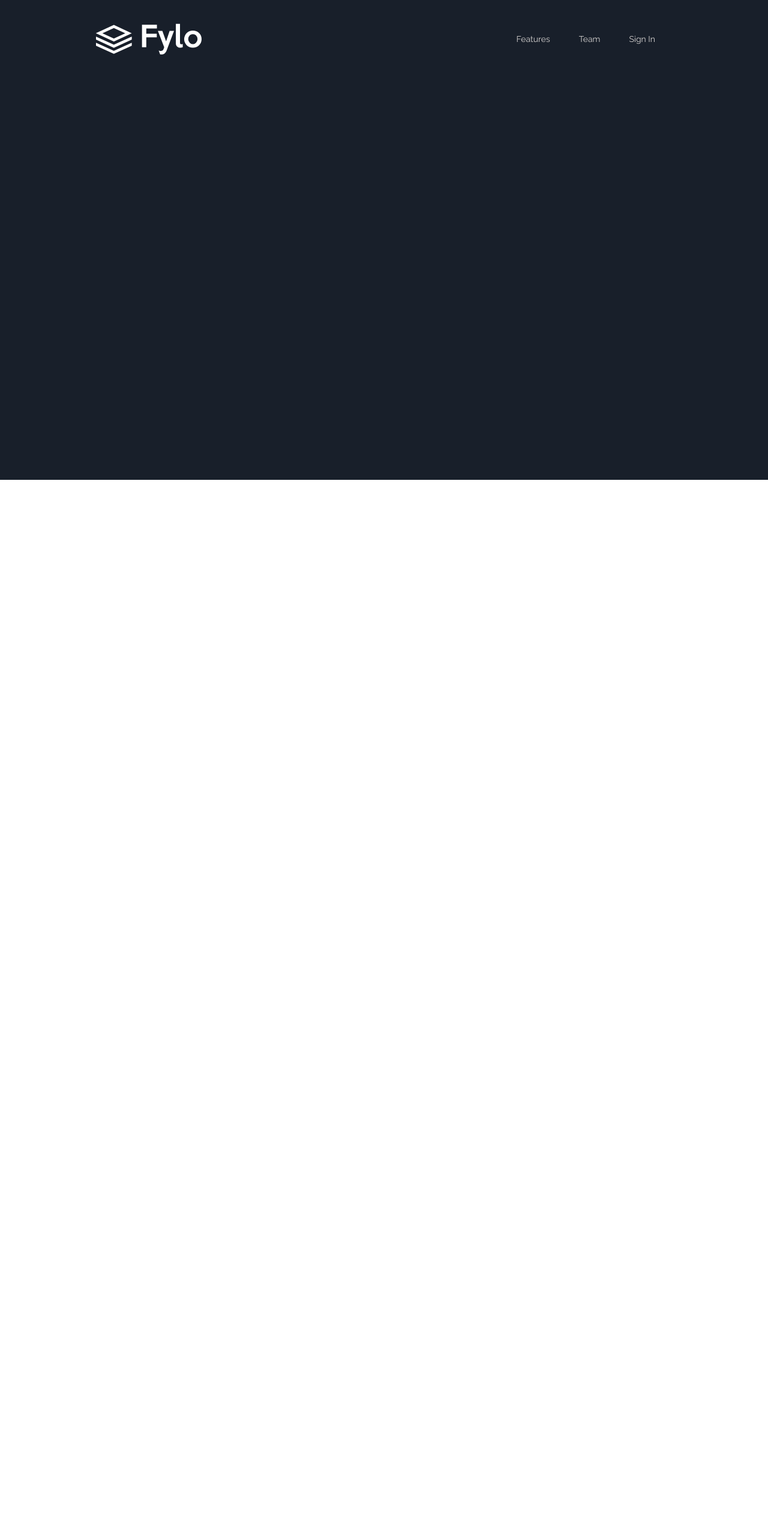
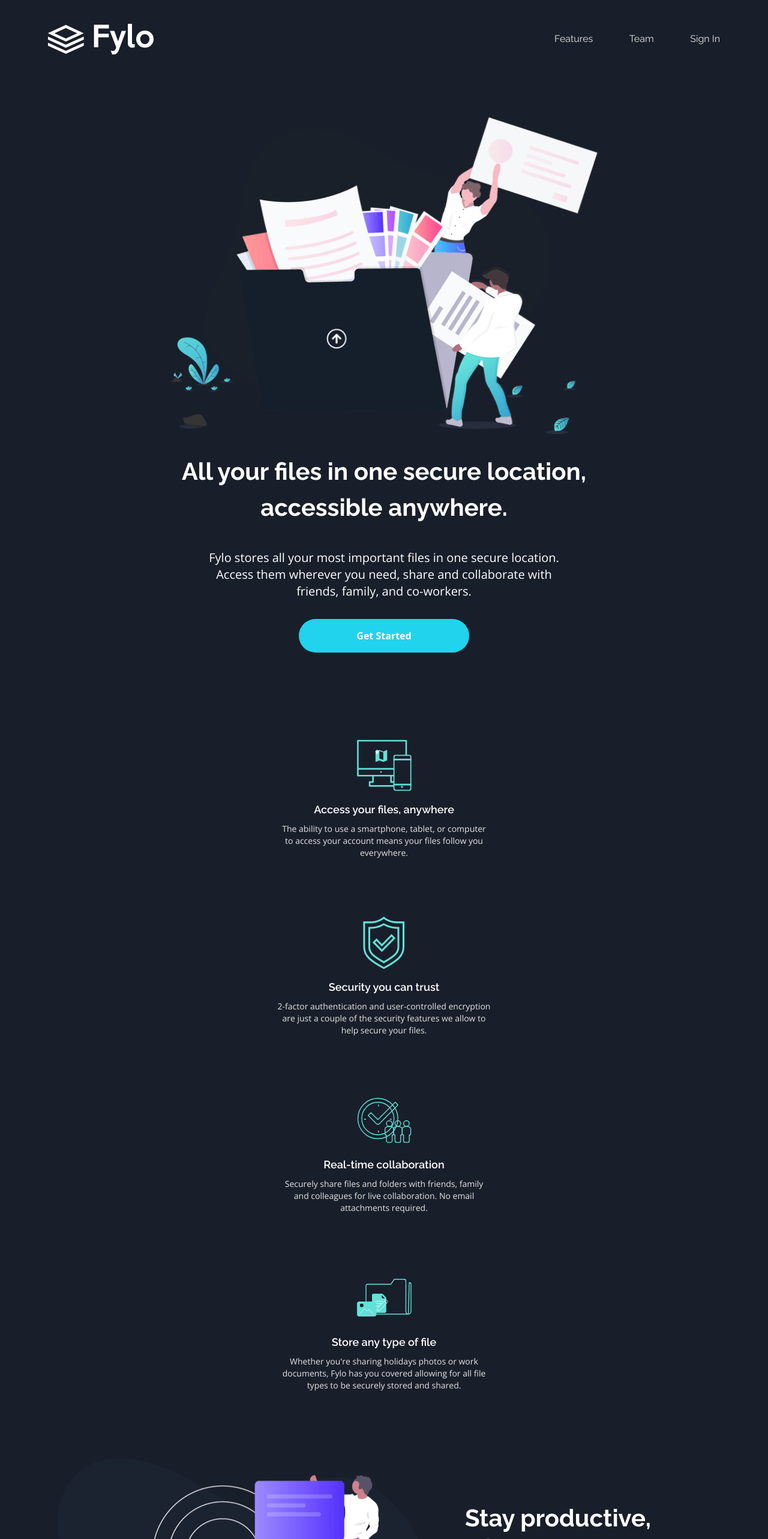
Before and after one commit to mjclaypool/Fylo-Landing-Page, a React (Vite) app: page / in a window 1280 px wide. Shown: the top 2566 px of the page at 60% size. Before the commit the page ends 800 px from the top, so only its background shows below. Built offline with nearby package versions, Linux system fonts and the light colour scheme.

Commit message:
Add main components
Created components for the header, hero, features, learn more, testimonials, and footer sections.

```diff
--- a/src/App.jsx
+++ b/src/App.jsx
@@ -1,10 +1,22 @@
-import Header from './components/Header'
+import Header from './components/Header';
+import Hero from './components/Hero';
+import Features from './components/Features';
+import LearnMore from './components/LearnMore';
+import Testimonials from './components/Testimonials';
+import SignUp from './components/SignUp';
+import Footer from './components/Footer';
 import './index.css'
 
 function App() {
   return (
-    <main className="bg-dark-blue-main w-[100vw] h-[100vh]">
+    <main className="bg-dark-blue-main w-[100vw] min-h-[100vh]">
       <Header />
+      <Hero />
+      <Features />
+      <LearnMore />
+      <Testimonials />
+      <SignUp />
+      <Footer />
     </main>
   )
 }
--- /dev/null
+++ b/src/components/Features.jsx
@@ -0,0 +1,49 @@
+import accessIcon from "../../images/icon-access-anywhere.svg";
+import securityIcon from "../../images/icon-security.svg";
+import collabIcon from "../../images/icon-collaboration.svg";
+import storageIcon from "../../images/icon-any-file.svg";
+
+export default function Features() {
+  const featuresList = [
+    {
+      id: "1",
+      image: accessIcon,
+      alt: "Access Anywhere Icon",
+      title: "Access your files, anywhere",
+      details: "The ability to use a smartphone, tablet, or computer to access your account means your files follow you everywhere."
+    },
+    {
+      id: "2",
+      image: securityIcon,
+      alt: "Security Icon",
+      title: "Security you can trust",
+      details: "2-factor authentication and user-controlled encryption are just a couple of the security features we allow to help secure your files."
+    },
+    {
+      id: "3",
+      image: collabIcon,
+      alt: "Collaboration Icon",
+      title: "Real-time collaboration",
+      details: "Securely share files and folders with friends, family and colleagues for live collaboration. No email attachments required."
+    },
+    {
+      id: "4",
+      image: storageIcon,
+      alt: "Any File Storage Icon",
+      title: "Store any type of file",
+      details: "Whether you're sharing holidays photos or work documents, Fylo has you covered allowing for all file types to be securely stored and shared."
+    },
+  ]
+
+  return (
+    <div className="flex flex-wrap justify-center lg:px-40">
+      {featuresList.map(feature => (
+        <div key={feature.id} className="flex flex-col w-[356px] items-center text-center text-white py-12 mx-20">
+          <img src={feature.image} alt={feature.alt} className="h-[88px] w-[91px] object-contain mb-2" />
+          <h3 className="font-raleway font-semibold text-lg my-2">{feature.title}</h3>
+          <p className="font-open-sans text-sm text-stone-200">{feature.details}</p>
+        </div>
+      ))}
+    </div>
+  )
+}
--- /dev/null
+++ b/src/components/Footer.jsx
@@ -0,0 +1,40 @@
+import logo from "../../images/logo.svg";
+import locIcon from "../../images/icon-location.svg";
+import phoneIcon from "../../images/icon-phone.svg";
+import emailIcon from "../../images/icon-email.svg";
+
+export default function Footer() {
+  const navLinks = ["About Us", "Jobs", "Press", "Blog", "Contact Us", "Terms", "Privacy"];
+
+  return (
+    <footer className="flex flex-col gap-12 justify-center bg-dark-blue-foot text-stone-300 h-[440px] px-6 lg:px-28">
+      <img src={logo} alt="Fylo company logo" className="self-start h-8 object-contain" />
+      <div className="flex justify-between">
+        <div className="flex gap-6 pr-6">
+          <img src={locIcon} alt="Location Icon" className="h-[18px] object-contain mt-2" />
+          <p className="max-w-[320px]">Lorem ipsum dolor sit amet, consectetur adipiscing elit, sed do eiusmod tempor incididunt ut labore et dolore magna aliqua</p>
+        </div>
+        <div className="flex flex-col gap-3 px-6">
+          <div className="flex items-center gap-6">
+            <img src={phoneIcon} alt="Phone Icon" className="h-[18px] object-contain mt-1" />
+            <p>+1-543-123-4567</p>
+          </div>
+          <div className="flex items-center gap-6">
+            <img src={emailIcon} alt="Email Icon" className="h-4 object-contain mt-1" />
+            <p>example@fylo.com</p>
+          </div>
+        </div>
+        <nav className="flex flex-col flex-wrap h-[150px] gap-2 mr-24">
+          {navLinks.map(elem => (
+            <p key={elem} className="cursor-pointer mx-8 hover:text-white">{elem}</p>
+          ))}
+        </nav>
+        <div className="flex gap-3 pl-6">
+          <div className="w-8 h-8 rounded-full border-2 border-white"></div>
+          <div className="w-8 h-8 rounded-full border-2 border-white"></div>
+          <div className="w-8 h-8 rounded-full border-2 border-white"></div>
+        </div>
+      </div>
+    </footer>
+  )
+}
--- a/src/components/Header.jsx
+++ b/src/components/Header.jsx
@@ -2,14 +2,12 @@ import logo from "../../images/logo.svg";
 
 export default function Header() {
   return (
-    <header className="flex justify-between h-[130px] gap-8 items-center px-6 lg:px-40">
-      <div className="shrink-0">
-        <img src={logo} alt="Fylo company logo" />
-      </div>
-      <nav className="flex gap-10 font-raleway text-sm text-stone-300">
-        <button className="p-1 hover:text-white hover:underline" type="button">Features</button>
-        <button className="p-1 hover:text-white hover:underline" type="button">Team</button>
-        <button className="p-1 hover:text-white hover:underline mr-6" type="button">Sign In</button>
+    <header className="flex justify-between h-[130px] gap-8 items-center px-6 lg:px-20">
+      <img src={logo} alt="Fylo company logo" className="h-[52px] object-contain" />
+      <nav className="flex w-[276px] justify-between font-raleway text-base text-stone-200">
+        <button className="hover:text-white hover:underline hover:font-semibold" type="button">Features</button>
+        <button className="hover:text-white hover:underline hover:font-semibold" type="button">Team</button>
+        <button className="hover:text-white hover:underline hover:font-semibold" type="button">Sign In</button>
       </nav>
     </header>
   )
--- /dev/null
+++ b/src/components/Hero.jsx
@@ -0,0 +1,12 @@
+import heroImg from "../../images/illustration-intro.png";
+
+export default function Hero() {
+  return (
+    <div className="flex flex-col text-white items-center text-center mt-16 mb-24">
+      <img src={heroImg} alt="Introduction illustration" className="h-[530px] object-contain mb-8" />
+      <h1 className="font-raleway font-bold text-[40px] max-w-[700px]">All your files in one secure location, accessible anywhere.</h1>
+      <p className="font-open-sans text-xl max-w-[620px] mt-10 mb-8">Fylo stores all your most important files in one secure location. Access them wherever you need, share and collaborate with friends, family, and co-workers.</p>
+      <button className="bg-cyan-400 px-24 py-4 rounded-full font-semibold hover:bg-cyan-accent" type="button">Get Started</button>
+    </div>
+  )
+}
--- /dev/null
+++ b/src/components/LearnMore.jsx
@@ -0,0 +1,19 @@
+import learnImg from "../../images/illustration-stay-productive.png";
+import arrowIcon from "../../images/icon-arrow.svg";
+
+export default function LearnMore() {
+  return (
+    <div className="flex gap-16 items-center my-16 px-24">
+      <img src={learnImg} alt="Stay productive and learn more illustration" className="h-[465px] object-contain" />
+      <div>
+        <h2 className="font-raleway font-bold text-[40px] text-white max-w-[350px] leading-tight">Stay productive, wherever you are</h2>
+        <p className="font-open-sans text-stone-200 my-4">Never let location be an issue when accessing your files. Fylo has you covered for all of your file storage needs.</p>
+        <p className="font-open-sans text-stone-200 my-4">Securely share files and folders with friends, family and colleagues for live collaboration. No email attachments required.</p>
+        <button className="flex items-center gap-1 border-b-2 border-b-cyan-accent hover:border-b-white">
+          <p className="font-open-sans text-cyan-accent hover:text-white">See how Fylo works</p>
+          <img src={arrowIcon} alt="Arrow icon" className="h-[16px] object-contain" />
+        </button>
+      </div>
+    </div>
+  )
+}
--- /dev/null
+++ b/src/components/SignUp.jsx
@@ -0,0 +1,5 @@
+export default function SignUp() {
+  return (
+    <></>
+  )
+}
--- /dev/null
+++ b/src/components/Testimonials.jsx
@@ -0,0 +1,46 @@
+import profile1 from "../../images/profile-1.jpg";
+import profile2 from "../../images/profile-2.jpg";
+import profile3 from "../../images/profile-3.jpg";
+
+export default function Testimonials() {
+  const testimonialsList = [
+    {
+      id: "1",
+      image: profile1,
+      name: "Satish Patel",
+      tagLine: "Founder & CEO, Huddle",
+      quote: "Fylo has improved our team productivity by an order of magnitude. Since making the switch, our team has become a well-oiled collaboration machine.",
+    },
+    {
+      id: "2",
+      image: profile2,
+      name: "Bruce McKenzie",
+      tagLine: "Founder & CEO, Huddle",
+      quote: "Fylo has improved our team productivity by an order of magnitude. Since making the switch, our team has become a well-oiled collaboration machine.",
+    },
+    {
+      id: "3",
+      image: profile3,
+      name: "Iva Boyd",
+      tagLine: "Founder & CEO, Huddle",
+      quote: "Fylo has improved our team productivity by an order of magnitude. Since making the switch, our team has become a well-oiled collaboration machine.",
+    },
+  ]
+
+  return (
+    <div className="flex justify-center gap-10 my-32 px-24">
+      {testimonialsList.map(card => (
+        <div key={card.id} className="max-w-[362px] bg-dark-blue-test font-open-sans text-stone-200 pt-10 px-8">
+          <p className="text-sm">{card.quote}</p>
+          <div className="flex gap-2 items-center py-6">
+            <img src={card.image} alt="Profile picture" className="h-6 w-6 object-contain rounded-full" />
+            <div>
+              <h4 className="text-[11px] text-white font-semibold tracking-wider">{card.name}</h4>
+              <h5 className="text-[8px] tracking-wider">{card.tagLine}</h5>
+            </div>
+          </div>
+        </div>
+      ))}
+    </div>
+  )
+}
```
